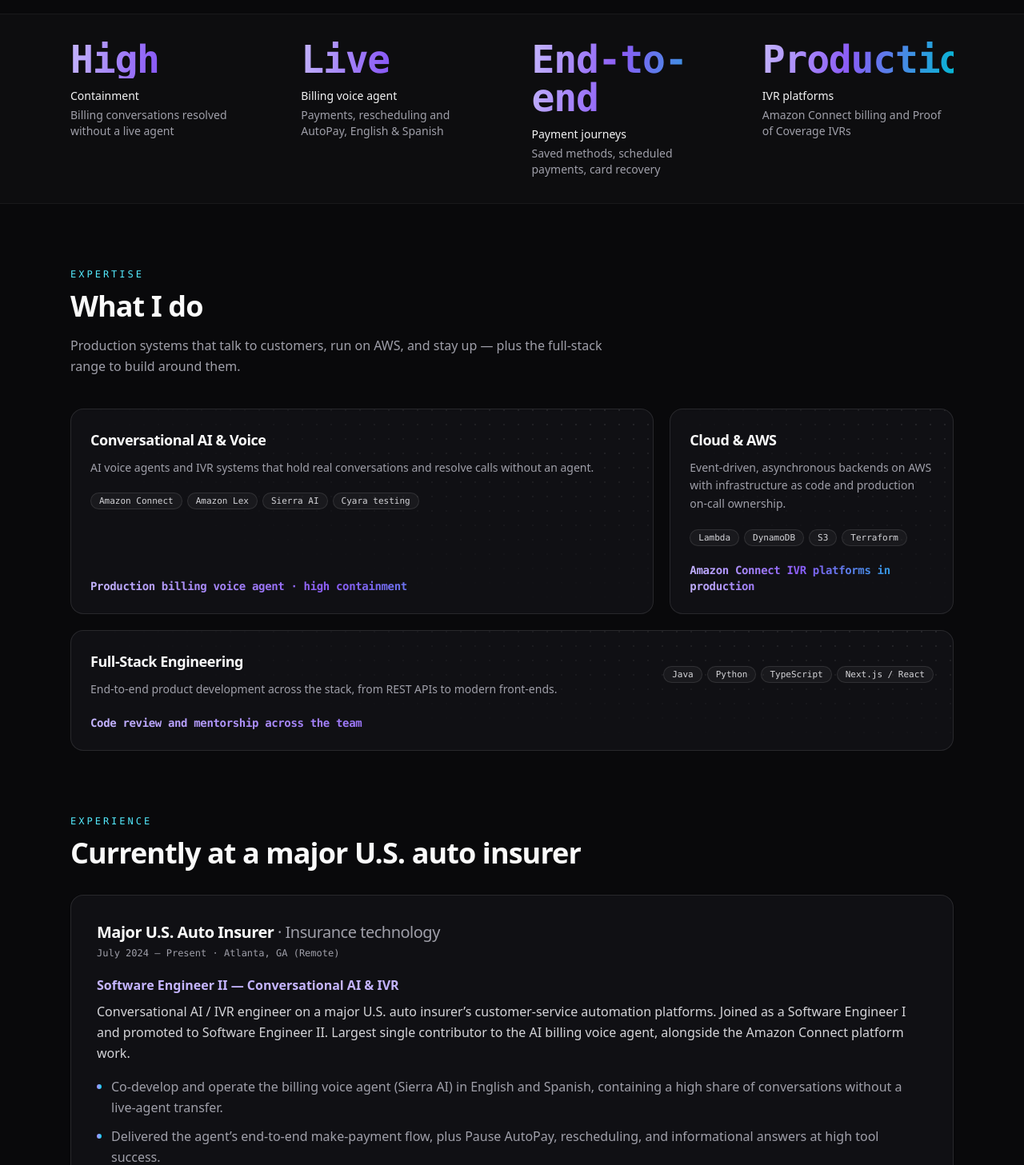
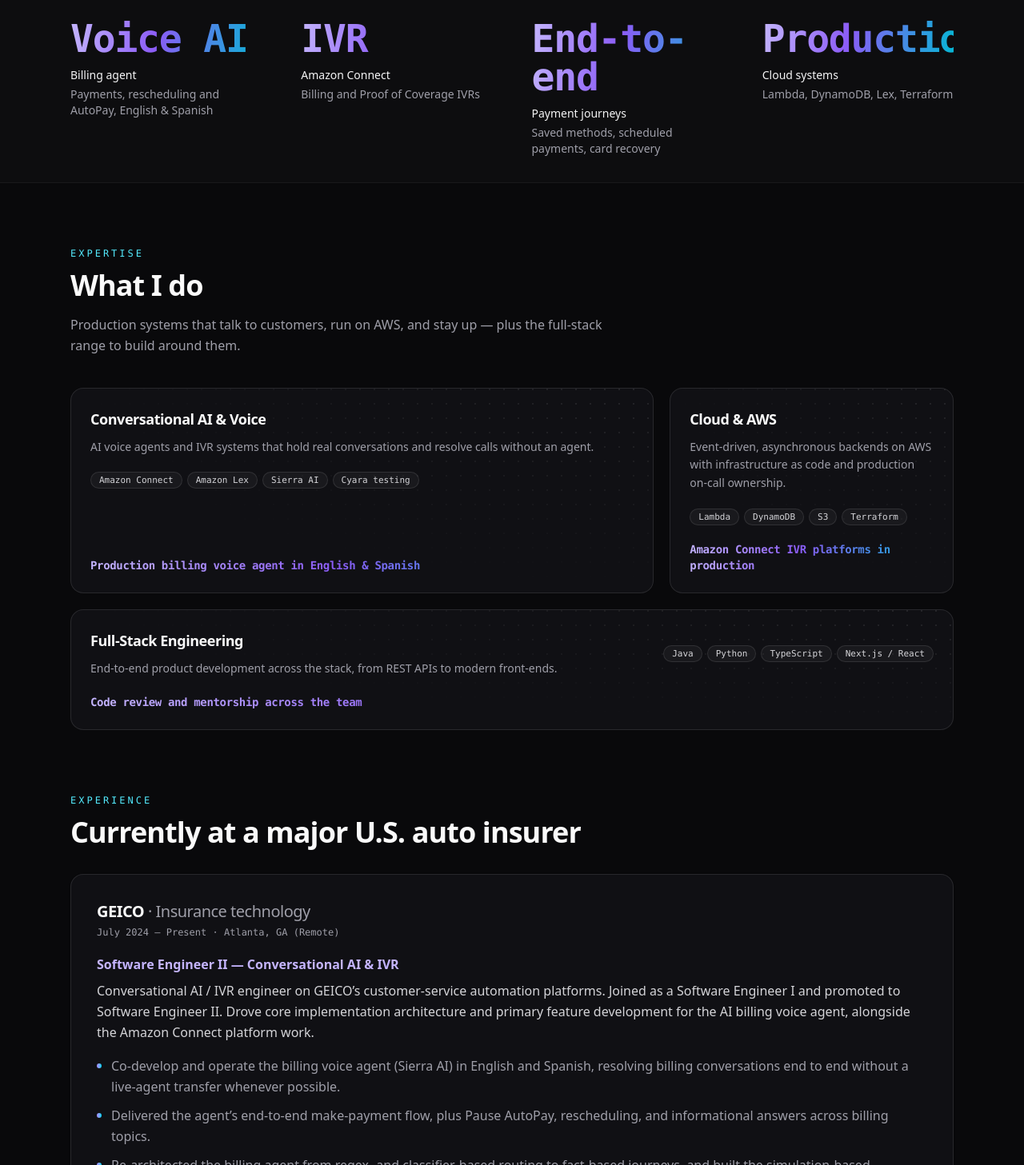
Before and after one commit to Kevin-Kwan/kevin-kwan.github.io, a Next.js app: page / in a window 1280 px wide. Shown: the part 873-2330 px from the top of the page at 80% size. Built offline with nearby package versions, Linux system fonts and the light colour scheme.

Commit message:
Iteration 11: update content

```diff
--- a/content/experience.ts
+++ b/content/experience.ts
@@ -28,7 +28,7 @@ export interface ExperienceEntry {
   /**
    * Flat bullet list for the plain card view. Omit when `sections` is
    * present — the sectioned view renders those points instead, and a
-   * second copy of the same bullets only drifts (the insurer's did, verbatim).
+   * second copy of the same bullets only drifts (GEICO's did, verbatim).
    */
   highlights?: string[];
   /** Highlights grouped into workstream sections (full /experience view). */
@@ -44,20 +44,20 @@ export interface ExperienceEntry {
 
 export const experience: ExperienceEntry[] = [
   {
-    id: 'major-insurer',
-    company: 'Major U.S. Auto Insurer',
+    id: 'geico',
+    company: 'GEICO',
     companyTagline: 'Insurance technology',
     title: 'Software Engineer II — Conversational AI & IVR',
     dateRange: 'July 2024 – Present',
     location: 'Atlanta, GA (Remote)',
     summary:
-      'Conversational AI / IVR engineer on a major U.S. auto insurer’s customer-service automation platforms. Joined as a Software Engineer I and promoted to Software Engineer II. Largest single contributor to the AI billing voice agent, alongside the Amazon Connect platform work.',
+      'Conversational AI / IVR engineer on GEICO’s customer-service automation platforms. Joined as a Software Engineer I and promoted to Software Engineer II. Drove core implementation architecture and primary feature development for the AI billing voice agent, alongside the Amazon Connect platform work.',
     sections: [
       {
         title: 'AI Billing Voice Agent',
         points: [
-          'Co-develop and operate the billing voice agent (Sierra AI, in production): handling payments, rescheduling, AutoPay, and billing questions in English and Spanish — containing a high share of conversations without a live-agent transfer as volume scaled sharply.',
-          'Delivered the agent’s end-to-end make-payment flow — saved payment methods, scheduled payments, declined- and expired-card recovery, and payments on policies pending cancellation. Shipped Pause AutoPay as a net-new capability, plus rescheduling and informational answers at high tool success.',
+          'Co-develop and operate the billing voice agent (Sierra AI, in production): handling payments, rescheduling, AutoPay, and billing questions in English and Spanish — resolving billing conversations end to end without a live-agent transfer whenever possible, as volume scaled sharply.',
+          'Delivered the agent’s end-to-end make-payment flow — saved payment methods, scheduled payments, declined- and expired-card recovery, and payments on policies pending cancellation. Shipped Pause AutoPay as a net-new capability, plus rescheduling and informational answers across billing topics.',
           'Re-architected the billing agent from regex- and classifier-based routing to fact-based journeys, and built the simulation-based regression quality gates that keep its releases safe.',
         ],
       },
@@ -78,19 +78,22 @@ export const experience: ExperienceEntry[] = [
     ],
     metricStrip: [
       {
-        value: 'High containment',
-        label: 'billing conversations resolved without a live agent',
+        value: 'Voice AI',
+        label: 'billing agent in production, English & Spanish',
       },
-      { value: 'Bilingual', label: 'English & Spanish voice agent' },
       {
         value: 'End-to-end',
         label: 'payment journeys, incl. Pause AutoPay',
       },
-      { value: 'Production', label: 'Amazon Connect IVR platforms' },
+      {
+        value: 'Amazon Connect',
+        label: 'IVR platforms, migrated from Cisco UCCE + Nuance',
+      },
+      { value: 'Cloud', label: 'Lambda, DynamoDB, Lex, Terraform' },
     ],
     shortHighlights: [
-      'Co-develop and operate the billing voice agent (Sierra AI) in English and Spanish, containing a high share of conversations without a live-agent transfer.',
-      'Delivered the agent’s end-to-end make-payment flow, plus Pause AutoPay, rescheduling, and informational answers at high tool success.',
+      'Co-develop and operate the billing voice agent (Sierra AI) in English and Spanish, resolving billing conversations end to end without a live-agent transfer whenever possible.',
+      'Delivered the agent’s end-to-end make-payment flow, plus Pause AutoPay, rescheduling, and informational answers across billing topics.',
       'Re-architected the billing agent from regex- and classifier-based routing to fact-based journeys, and built the simulation-based regression quality gates that keep its releases safe.',
     ],
     links: [],
@@ -113,9 +116,8 @@ export const experience: ExperienceEntry[] = [
       'Engineered a WhatsApp AI chatbot using Google Vertex AI\u2019s PaLM LLM, LangChain, MongoDB, and APIs, giving tourists engaging conversations, accurate and up-to-date answers, live data, and recommendations for Atlanta attractions (World of Coca-Cola, Zoo Atlanta, Georgia Aquarium), hotels (like Marriott\u00AE), and restaurants.',
       'Architected RESTful APIs with Flask and Python to bridge the frontend team and backend resources such as the MongoDB databases and the AI chatbot program, enabling the team to generate and retrieve responses effectively.',
       'Automated the CI/CD (DevOps) pipeline through GitLab and Docker; deployed frontend applications on Google Firebase Hosting and backend applications on Google App Engine.',
-      'Improved the accuracy of the bot\u2019s responses up to 91% through rigorous testing and validation.',
+      'Improved the accuracy of the bot’s responses through rigorous testing and validation.',
       'Assembled an interactive map website to serve chatbot options and venue information to users.',
-      'Our efforts were met with great satisfaction from our client and coaches — we outperformed the team in Boston, as well as all the other teams in the Atlanta office.',
     ],
     links: [
       { label: 'Company Website', url: 'https://www.publicissapient.com/' },
--- a/content/pipeline.ts
+++ b/content/pipeline.ts
@@ -2,14 +2,14 @@
 export const pipelineCaseStudy = [
   {
     title: 'The problem',
-    body: 'Customers calling a major insurer about billing waited on hold or hit dead ends in a legacy IVR; the goal was an AI voice agent that resolves real billing tasks end to end.',
+    body: 'Customers calling GEICO about billing waited on hold or hit dead ends in a legacy IVR; the goal was an AI voice agent that resolves real billing tasks end to end.',
   },
   {
     title: 'Engineering decisions',
     body: 'Fact-based journeys replaced a regex/classifier router; Lambda tools execute payments and rescheduling against live account data; simulation-based regression gates guard every release.',
   },
   {
-    title: 'Measured outcomes',
-    body: 'High containment on billing conversations · end-to-end payments with strong authorization success · high informational tool success.',
+    title: 'Production capabilities',
+    body: 'Billing conversations resolved without a live agent whenever possible · end-to-end payments with card recovery · informational answers across billing topics.',
   },
 ] as const;
--- a/content/profile.ts
+++ b/content/profile.ts
@@ -2,11 +2,6 @@ export interface Metric {
   value: string;
   label: string;
   detail: string;
-  /** Numeric target for the count-up animation; display string stays `value`. */
-  countTo?: number;
-  prefix?: string;
-  suffix?: string;
-  decimals?: number;
 }
 
 export interface ExpertiseArea {
@@ -21,12 +16,12 @@ export const profile = {
   name: 'Kevin Kwan',
   role: 'Software Engineer II',
   specialty: 'Conversational AI & IVR',
-  employer: 'a major U.S. auto insurer',
+  employer: 'GEICO',
   location: 'Atlanta, Georgia',
   tagline:
     'I build voice AI that answers the phone — conversational AI and IVR systems on Amazon Connect and AWS that resolve real customer calls at scale.',
   heroIntro:
-    'Software Engineer II building production voice AI and cloud systems. At a major U.S. auto insurer, I co-build conversational agents that handle billing calls at scale — owning critical payment journeys, architecture improvements, and production reliability.',
+    'Software Engineer II owning critical payment journeys, architecture improvements, and production reliability for the billing voice agent and Amazon Connect IVRs.',
   interests: [
     'AI/ML',
     'Conversational AI',
@@ -40,20 +35,19 @@ export const profile = {
 } as const;
 
 /**
- * Qualitative proof points for the home metrics band. No employer
- * figures are published here — values are descriptive only, so none of
- * them carries a count-up target.
+ * Plain capability descriptors for the home band. These are words, not
+ * measurements — no employer figures are published here.
  */
 export const metrics: Metric[] = [
   {
-    value: 'High',
-    label: 'Containment',
-    detail: 'Billing conversations resolved without a live agent',
+    value: 'Voice AI',
+    label: 'Billing agent',
+    detail: 'Payments, rescheduling and AutoPay, English & Spanish',
   },
   {
-    value: 'Live',
-    label: 'Billing voice agent',
-    detail: 'Payments, rescheduling and AutoPay, English & Spanish',
+    value: 'IVR',
+    label: 'Amazon Connect',
+    detail: 'Billing and Proof of Coverage IVRs',
   },
   {
     value: 'End-to-end',
@@ -62,8 +56,8 @@ export const metrics: Metric[] = [
   },
   {
     value: 'Production',
-    label: 'IVR platforms',
-    detail: 'Amazon Connect billing and Proof of Coverage IVRs',
+    label: 'Cloud systems',
+    detail: 'Lambda, DynamoDB, Lex, Terraform',
   },
 ];
 
@@ -73,7 +67,7 @@ export const expertiseAreas: ExpertiseArea[] = [
     description:
       'AI voice agents and IVR systems that hold real conversations and resolve calls without an agent.',
     points: ['Amazon Connect', 'Amazon Lex', 'Sierra AI', 'Cyara testing'],
-    stat: 'Production billing voice agent · high containment',
+    stat: 'Production billing voice agent in English & Spanish',
   },
   {
     title: 'Cloud & AWS',
--- a/content/projects.ts
+++ b/content/projects.ts
@@ -89,9 +89,9 @@ export const projectGroups: ProjectGroup[] = [
         category: 'web',
         name: 'PreMiD Presence Open-Source Contribution',
         blurb:
-          'Open-source contribution: a Stake.us presence for the PreMiD Discord app.',
+          'Open-source contribution to PreMiD, a Discord Rich Presence app.',
         description:
-          'A contribution to the PreMiD Presence project, a Discord Rich Presence application that allows users to show what they are doing in Discord. I added a new presence for the website \u2018Stake.us\u2019 to display various information about the user\u2019s gaming activity on the website.',
+          'A contribution to the PreMiD Presence project, a Discord Rich Presence application that lets users show what they are doing in Discord. I added a new presence that surfaces live activity from a gaming site into Discord, built with TypeScript.',
         tech: ['TypeScript', 'Discord Rich Presence', 'Open Source'],
         githubUrl: 'https://github.com/PreMiD/Presences/pull/8288',
       },
@@ -135,6 +135,7 @@ export const projectGroups: ProjectGroup[] = [
         name: 'Company Careers Portal (Paid Client Project)',
         blurb:
           'Full-stack careers portal with job listings, benefits pages, and an application form.',
+        note: 'Private client work — no public repo/demo.',
         description:
           'A full-stack dynamic careers portal website made with Next.js (React), Tailwind CSS, Cloud Firestore, and Firebase Storage for a business allowing for potential candidates to view open positions, learn about company benefits, and apply to jobs through an online form. This project was made for a client, thus, it will remain closed-source.',
         tech: ['Next.js', 'React', 'Tailwind CSS', 'Firestore', 'Firebase'],
--- a/content/site.ts
+++ b/content/site.ts
@@ -13,7 +13,7 @@ export const site = {
   siteUrl: 'https://kevin-kwan.github.io',
   defaultTitle: 'Kevin Kwan | Software Engineer II — Conversational AI & IVR',
   defaultDescription:
-    'Portfolio of Kevin Kwan, a Software Engineer II building conversational AI and IVR systems on Amazon Connect and AWS for a major U.S. auto insurer. Georgia Tech B.S. Computer Science, summa cum laude.',
+    'Portfolio of Kevin Kwan, a Software Engineer II building conversational AI and IVR systems on Amazon Connect and AWS for GEICO. Georgia Tech B.S. Computer Science, summa cum laude.',
   ogImage: '/og.png',
   /** Public contact address shown on /contact — data, not a build secret. */
   contactEmail: 'kevinkwan@gatech.edu',
--- a/content/skills.ts
+++ b/content/skills.ts
@@ -3,8 +3,6 @@ export interface Skill {
   /** Key resolved to a react-icons component by components/SkillIcon.tsx. */
   icon: string;
   href?: string;
-  /** One-line production proof, shown on /skills under the group's chips. */
-  evidence?: string;
 }
 
 export interface SkillCategory {
@@ -24,26 +22,21 @@ export const skillCategories: SkillCategory[] = [
         name: 'Java',
         icon: 'java',
         href: 'https://www.java.com',
-        evidence:
-          'Traffic-redirection logic for the Amazon Connect cutover at a major U.S. auto insurer',
       },
       {
         name: 'Python',
         icon: 'python',
         href: 'https://python.org',
-        evidence: 'Chatbot APIs at Publicis Sapient · Flask + LangChain',
       },
       {
         name: 'TypeScript',
         icon: 'typescript',
         href: 'https://www.typescriptlang.org/',
-        evidence: 'This site — Next.js app, content managed as typed data',
       },
       {
         name: 'JavaScript',
         icon: 'javascript',
         href: 'https://developer.mozilla.org/en-US/docs/Web/JavaScript',
-        evidence: 'CutieBot — open-source Discord bot with slash commands',
       },
       {
         name: 'C#',
@@ -68,31 +61,27 @@ export const skillCategories: SkillCategory[] = [
   {
     id: 'conversational-ai',
     title: 'Conversational AI & Voice',
-    blurb: 'My specialty — the stack behind a major insurer\u2019s voice automation.',
+    blurb: 'My specialty — the stack behind GEICO\u2019s voice automation.',
     skills: [
       {
         name: 'Amazon Connect',
         icon: 'connect',
         href: 'https://aws.amazon.com/connect/',
-        evidence: 'Billing + Proof of Coverage IVRs · high containment',
       },
       {
         name: 'Amazon Lex',
         icon: 'lex',
         href: 'https://aws.amazon.com/lex/',
-        evidence: 'Pattern cutover from the legacy IVR endpoints',
       },
       {
         name: 'Sierra AI',
         icon: 'sierra',
         href: 'https://www.sierra.ai/',
-        evidence: 'Billing voice agent · high containment',
       },
       {
         name: 'Cyara',
         icon: 'cyara',
         href: 'https://www.cyara.com/',
-        evidence: 'IVR regression testing',
       },
       { name: 'OpenAI', icon: 'openai', href: 'https://openai.com/' },
       {
@@ -117,13 +106,11 @@ export const skillCategories: SkillCategory[] = [
         name: 'Lambda',
         icon: 'lambda',
         href: 'https://aws.amazon.com/lambda/',
-        evidence: 'Tool execution layer for the voice agents',
       },
       {
         name: 'DynamoDB',
         icon: 'dynamodb',
         href: 'https://aws.amazon.com/dynamodb/',
-        evidence: 'Async orchestration for IVR/agent workflows',
       },
       { name: 'S3', icon: 's3', href: 'https://aws.amazon.com/s3/' },
       {
@@ -140,7 +127,6 @@ export const skillCategories: SkillCategory[] = [
         name: 'Terraform',
         icon: 'terraform',
         href: 'https://www.terraform.io/',
-        evidence: 'Infrastructure as code for Connect/Lambda stack',
       },
       { name: 'Docker', icon: 'docker', href: 'https://www.docker.com/' },
       {
@@ -176,13 +162,11 @@ export const skillCategories: SkillCategory[] = [
         name: 'React',
         icon: 'react',
         href: 'https://react.dev/',
-        evidence: 'This site + the Drone Dispatch delivery-system UI',
       },
       {
         name: 'Next.js',
         icon: 'nextjs',
         href: 'https://nextjs.org/',
-        evidence: 'Portfolio site, Drone Dispatch, CompAnIon learning platform',
       },
       { name: 'Node.js', icon: 'nodejs', href: 'https://nodejs.org/' },
       {
@@ -194,13 +178,11 @@ export const skillCategories: SkillCategory[] = [
         name: 'Flask',
         icon: 'flask',
         href: 'https://flask.palletsprojects.com/',
-        evidence: 'API layer for the Publicis Sapient travel chatbot',
       },
       {
         name: 'REST APIs',
         icon: 'rest',
         href: 'https://restfulapi.net/',
-        evidence: 'Drone Dispatch API routes · AES-encrypted payment APIs',
       },
       { name: 'Firebase', icon: 'firebase', href: 'https://firebase.google.com/' },
     ],
@@ -214,19 +196,16 @@ export const skillCategories: SkillCategory[] = [
         name: 'MySQL',
         icon: 'mysql',
         href: 'https://www.mysql.com/',
-        evidence: 'Drone Dispatch delivery-system database (CS 4400)',
       },
       {
         name: 'MongoDB',
         icon: 'mongodb',
         href: 'https://www.mongodb.com/',
-        evidence: 'CutieBot + Publicis Sapient chatbot data layer',
       },
       {
         name: 'Cloud Firestore',
         icon: 'firestore',
         href: 'https://firebase.google.com/docs/firestore',
-        evidence: 'Client careers portal — listings, benefits, applications',
       },
     ],
   },
@@ -239,25 +218,21 @@ export const skillCategories: SkillCategory[] = [
         name: 'Git',
         icon: 'git',
         href: 'https://git-scm.com/',
-        evidence: 'Authored and reviewed PRs across the team',
       },
       {
         name: 'GitHub',
         icon: 'github',
         href: 'https://www.github.com/',
-        evidence: "This site's repo + open-source contributions (PreMiD)",
       },
       {
         name: 'GitLab',
         icon: 'gitlab',
         href: 'https://www.gitlab.com/',
-        evidence: 'CI/CD pipeline for the Publicis Sapient chatbot',
       },
       {
         name: 'Unity',
         icon: 'unity',
         href: 'https://unity.com/',
-        evidence: 'Dark Ascent, Project Blu + movement/physics prototypes',
       },
       {
         name: 'SonarQube',
```
Also changed, not shown: content/education.ts (+0 -17 lines).
